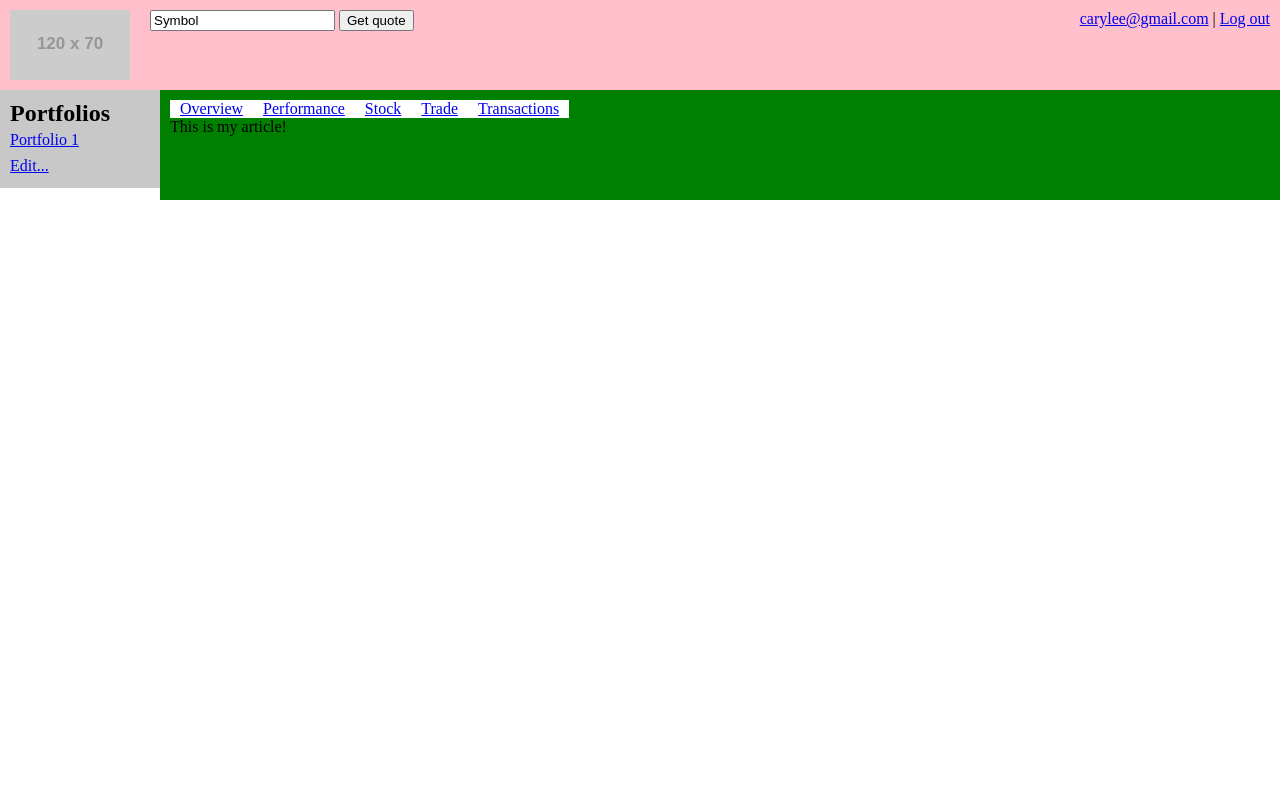
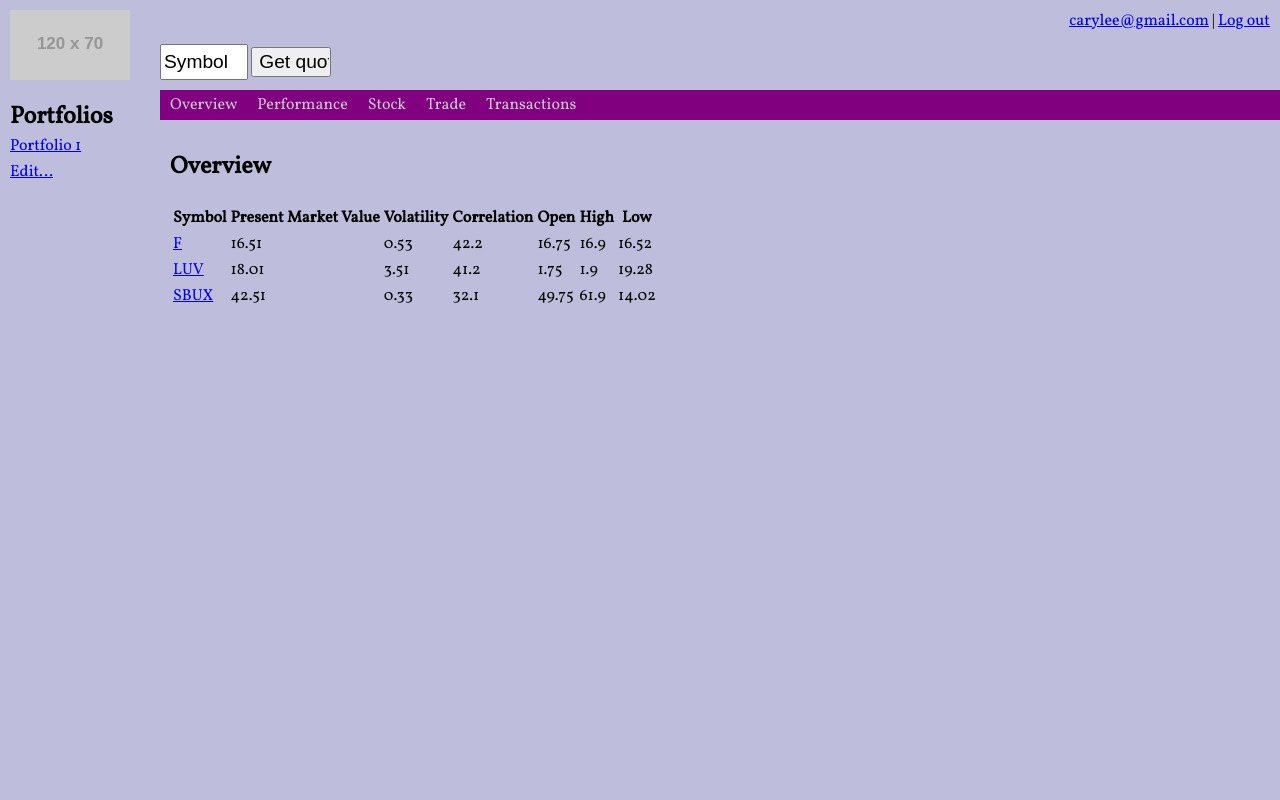
Before and after one commit to carylee/stock-portfolio-manager, a PHP site: page /index.php?p=overview in a window 1280 px wide. Run offline with PHP 8.4, Linux system fonts and the light colour scheme; grey boxes labelled with a size stand in for pictures from a placeholder-image service; some libraries are stand-ins or nearby versions.

Commit message:
A bunch of advances

```diff
--- a/index.php
+++ b/index.php
@@ -23,6 +23,10 @@ switch ($page ) {
     $smarty->display('stock.tpl');*/
     break;
 
+  case 'overview':
+    overviewPage();
+    break;
+
   default:
     $smarty = new Smarty;
     $smarty->assign('Email', 'carylee@gmail.com');
@@ -46,4 +50,16 @@ function stockPage() {
   $smarty->display('stock.tpl');
 }
 
+function overviewPage() {
+  $smarty = new Smarty;
+  $F = array('symbol'=>'F','pmv'=>16.51,'volatility'=>'0.53','correlation'=>'42.2','open'=>16.75,'high'=>16.90,'low'=>16.52);
+  $LUV = array('symbol'=>'LUV','pmv'=>18.01,'volatility'=>'3.51','correlation'=>'41.2','open'=>1.75,'high'=>1.90,'low'=>19.28);
+  $SBUX = array('symbol'=>'SBUX','pmv'=>42.51,'volatility'=>'0.33','correlation'=>'32.1','open'=>49.75,'high'=>61.90,'low'=>14.02);
+
+  $smarty->assign('Email', 'carylee@gmail.com');
+  $smarty->assign('portfolios', array( array('href'=>'#','name'=>'Portfolio 1') ) );
+  $smarty->assign('stocks', array($F,$LUV,$SBUX));
+  $smarty->display('overview.tpl');
+}
+
 ?>
--- /dev/null
+++ b/scripts.js
@@ -0,0 +1,18 @@
+function drawTimeline() {
+  google.load('visualization', '1', {'packages':['annotatedtimeline']});
+  google.setOnLoadCallback(drawChart);
+  function drawChart() {
+    $.getJSON('graph.php', {'symbol':'AAPL'}, function(quotes) {
+      var data = new google.visualization.DataTable();
+      data.addColumn('date', 'Date');
+      data.addColumn('number', 'Close Price');
+      var rows = [];
+      for( var i in quotes ) {
+        rows.push( [new Date( quotes[i]['date']*1000), quotes[i]['close']*1] );
+      }
+      data.addRows(rows);
+      var chart = new google.visualization.AnnotatedTimeLine(document.getElementById('chart_div'));
+      chart.draw(data, {displayAnnotations: true});
+      });
+  }
+}
--- a/style.css
+++ b/style.css
@@ -3,15 +3,18 @@ html, body {
   width: 100%;
   padding: 0;
   margin: 0;
+  font-family: 'Vollkorn', arial, serif;
+  background: rgb(190,190,220);
 }
 
 header {
   height: 70px;
   width: auto;
-  background-color: pink;
+  /*background-color: pink;*/
   overflow: hidden;
   margin: 0;
   padding: 10px;
+  position: relative;
 }
 
 #logo {
@@ -20,8 +23,16 @@ header {
 }
 
 #search {
-  display: inline;
-  margin:10px;
+  clear: left;
+  position: absolute;
+  bottom: 10px;
+  left: 160px;
+}
+
+#search input {
+  height: 30px;
+  width: 80px;
+  font-size: 120%;
 }
 
 #account {
@@ -30,7 +41,7 @@ header {
 
 nav#portfolios {
   /*border: 1px solid black;*/
-  background: rgb(200,200,200);
+  /*background: rgb(200,200,200);*/
   width: 140px;
   float: left;
   padding: 10px;
@@ -46,6 +57,12 @@ nav#portfolios li {
   line-height: 160%;
 }
 
+nav#tabs {
+  margin-left: 160px;
+  height: 30px;
+  background: purple;
+}
+
 nav#tabs li {
   display: inline;
   float: left;
@@ -55,13 +72,27 @@ nav#tabs li a {
   display: block;
   padding-left: 10px;
   padding-right: 10px;
-  background: white;
+  height: 30px;
+  background: purple;
+  line-height: 30px;
+  vertical-align: middle;
+  text-decoration: none;
+  color: rgb(200,200,200);
 }
-
+nav#tabs li a:hover {
+  background-color: rgba(255,255,255,0.2);
+}
 
 article {
   width: auto;
-  background: green;
+  /*background: green;*/
   margin-left: 160px;
   padding: 10px;
 }
+
+#chart_div {
+  width: 700px;
+  height: 240px;
+  float: right;
+  /*background: white;*/
+}
--- a/templates/header.tpl
+++ b/templates/header.tpl
@@ -1,9 +1,13 @@
 <!DOCTYPE html>
 <html>
 <head>
-<meta charset="utf-8">
-<link rel="stylesheet" href="style.css" />
-<title>{$Title}</title>
+  <meta charset="utf-8">
+  <link rel="stylesheet" href="style.css" />
+  <link href='http://fonts.googleapis.com/css?family=Vollkorn&subset=latin' rel='stylesheet' type='text/css'>
+  <title>{$Title}</title>
+  <script type='text/javascript' src='https://www.google.com/jsapi'></script>
+  <script src="https://ajax.googleapis.com/ajax/libs/jquery/1.4.4/jquery.min.js"></script>
+  <script src="scripts.js"></script>
 </head>
 <body>
 <header>
--- a/templates/index.tpl
+++ b/templates/index.tpl
@@ -1,7 +1,7 @@
 {include 'header.tpl' title="Index" Email=$Email}
 {include 'sidebar.tpl' links=$portfolios}
+{include 'tabs.tpl'}
 <article>
-{include 'tabs.tpl'}
 <br />
 This is my article!
 <br/>
--- a/templates/sidebar.tpl
+++ b/templates/sidebar.tpl
@@ -2,7 +2,7 @@
   <h2>Portfolios</h2>
   <ul>
     {foreach $portfolios as $portfolio}
-    <li><a href="{$portfolio['href']}">{$portfolio['name']}</a></li>
+    <li><a href="index.php?p=overview?id={$portfolio['id']}">{$portfolio['name']}</a></li>
     {/foreach}
     <li><a href="#">Edit...</a></li>
   </ul>
--- a/templates/stock.tpl
+++ b/templates/stock.tpl
@@ -1,8 +1,10 @@
 {include 'header.tpl' title="Index" Email=$Email}
 {include 'sidebar.tpl' links=$portfolios}
+{include 'tabs.tpl'}
 <article>
-{include 'tabs.tpl'}
+<script>drawTimeline();</script>
 <h1 id="stock-name">{$stock->name} ({$stock->symbol})</h1>
+  <div id='chart_div' style='width: 700px; height: 240px;'></div>
   <p>Present Market Value: {$stock->close}</p>
   <p>High: {$stock->high}</p>
   <p>Low: {$stock->low}</p>
```
Also changed, not shown: templates/overview.tpl (added, +29 -0 lines).
